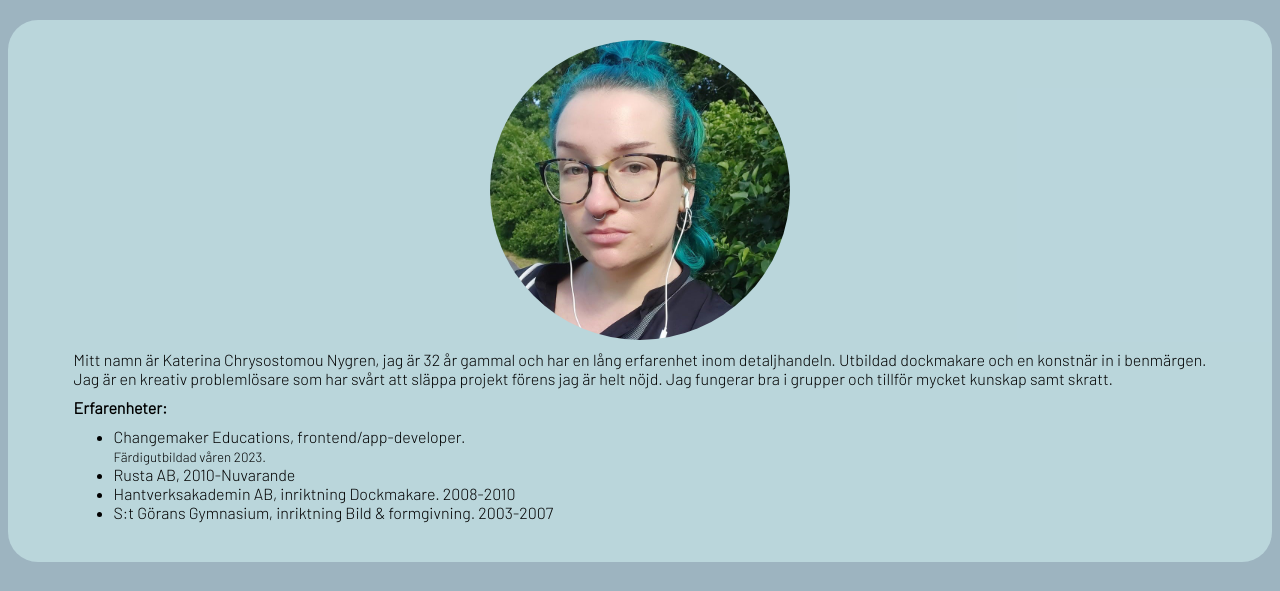
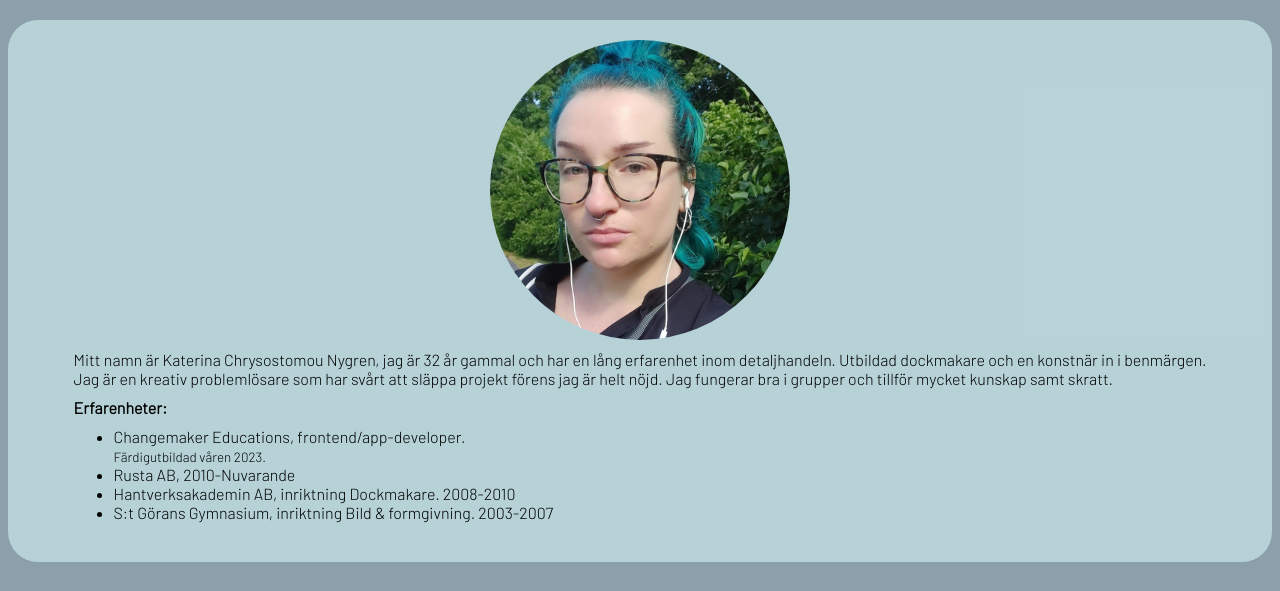
Before and after one commit to ChrysostomouNygren/KCN.se, a plain HTML site: page Index.html in a window 1280 px wide. Shown: the part 167-758 px from the top of the page. Drawn offline with Linux system fonts and the light colour scheme.

Commit message:
color adjustment

```diff
--- a/css/colors.css
+++ b/css/colors.css
@@ -1,5 +1,5 @@
 body{
-    background-color: #9DB4C0;
+    background-color: #8ca0ac;
     display: grid;
 }
 
```
